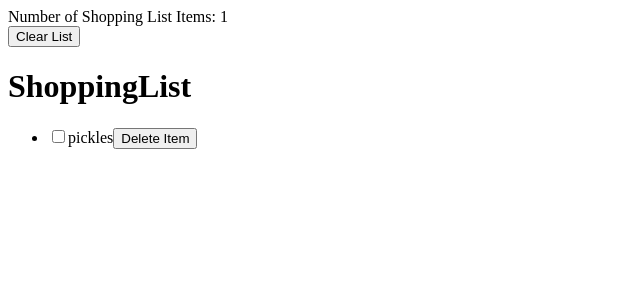
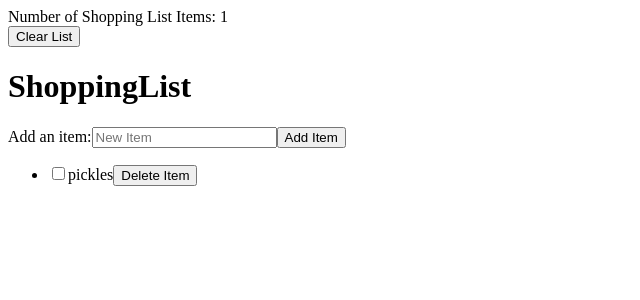
Before and after one commit to ClareMcDonald/shopping-list-reducer, a React app: page / in a window 1280 px wide. Shown: the top 300 px of the page, without its empty margins (0-640 px from the left). Built offline with nearby package versions, Linux system fonts and the light colour scheme.

Commit message:
added add item form to ShoppingList

```diff
--- a/src/views/ShoppingList.jsx
+++ b/src/views/ShoppingList.jsx
@@ -9,6 +9,11 @@ export default function ShoppingList() {
     return (
         <>
             <h1>ShoppingList</h1>
+            <form>
+                <label>Add an item:</label>
+                <input placeholder='New Item' type='text' name='newToGet' value={newToGet} onChange={(e) => setNewToGet(e.target.value)} ></input>
+                <button>Add Item</button>
+            </form>
             <ul>
                 {togets.map((toget) => (
                     <li key={toget.id}>
```
